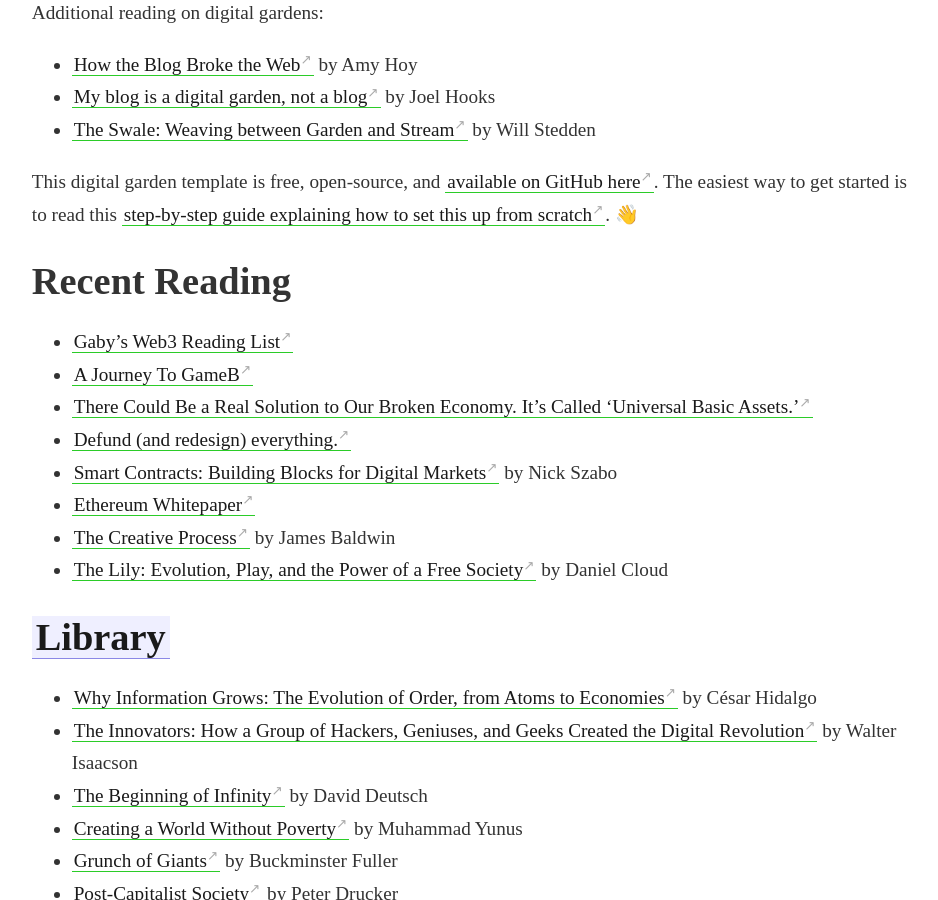
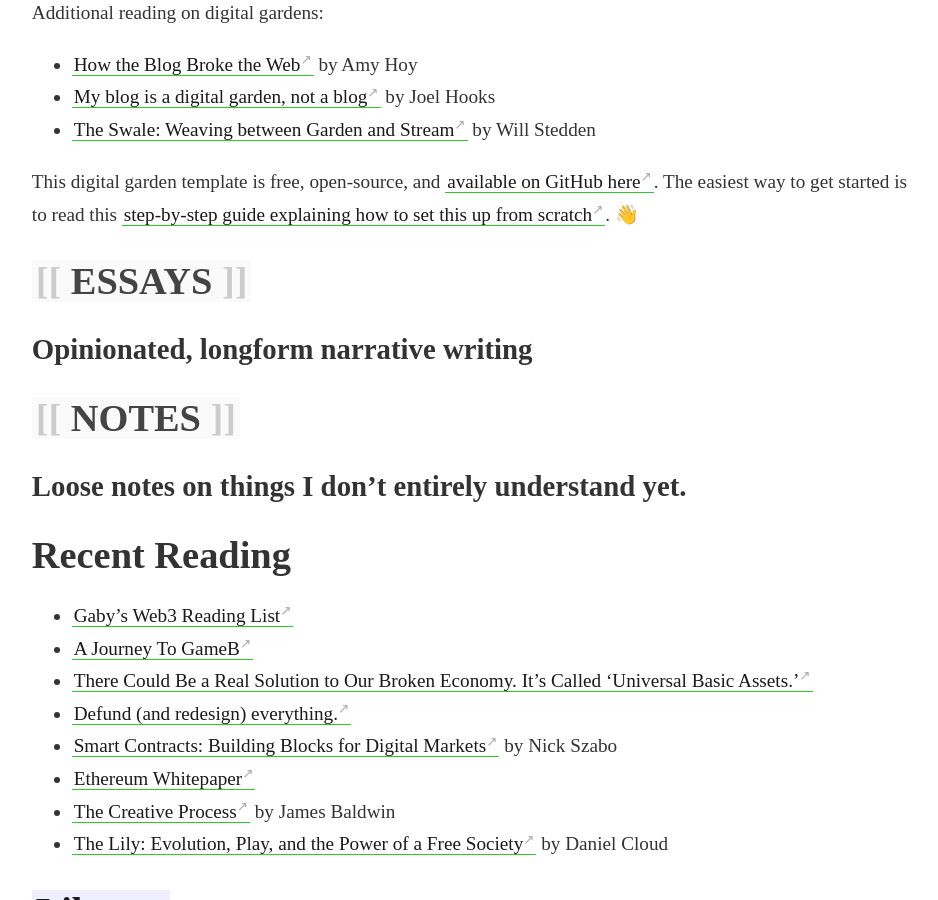
Before and after one commit to astravant/digitalgarden, a Jekyll site: the page built from _pages/index.md, in a window 1280 px wide and 900 px high, scrolled down 771 px. Shown: the whole window, without its empty margins (45-983 px from the left). Built offline with Jekyll 4.4.1, drawn with Linux system fonts in a browser that asks for light colours.

Commit message:
Update index.md

```diff
--- a/_pages/index.md
+++ b/_pages/index.md
@@ -20,6 +20,15 @@ Additional reading on digital gardens:
 - [The Swale: Weaving between Garden and Stream](https://bonkerfield.org/2020/05/swale-garden-stream/) by Will Stedden
 
 This digital garden template is free, open-source, and [available on GitHub here](https://github.com/maximevaillancourt/digital-garden-jekyll-template). The easiest way to get started is to read this [step-by-step guide explaining how to set this up from scratch](https://maximevaillancourt.com/blog/setting-up-your-own-digital-garden-with-jekyll). 👋
+
+# [[ESSAYS]]
+
+## Opinionated, longform narrative writing
+
+# [[NOTES]]
+
+## Loose notes on things I don’t entirely understand yet.
+
 
 # Recent Reading
 - [Gaby's Web3 Reading List](https://www.notion.so/f7050e62461143d49345e7b46eb5576b)
```
